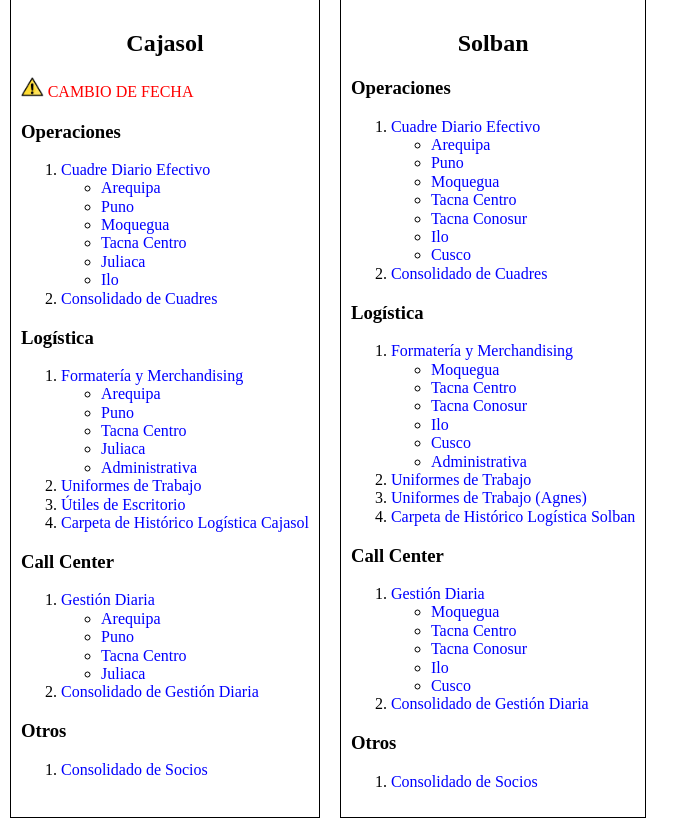
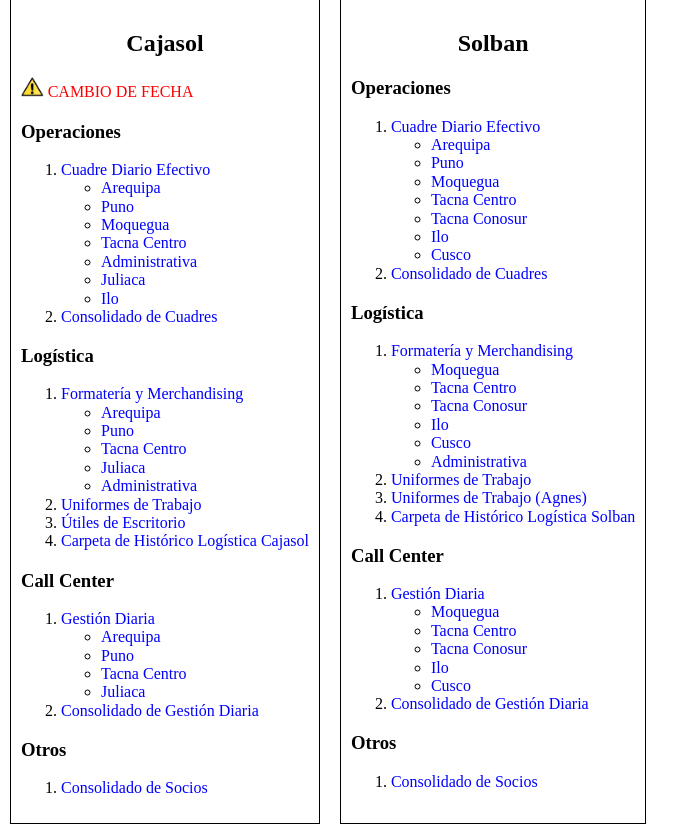
Before and after one commit to rooney2j/Cajasol-Enlaces, a Django app: page / in a window 1280 px wide. Shown: the part 109-943 px from the top of the page, without its empty margins (0-699 px from the left). Run offline with Django 3.2, Linux system fonts and the light colour scheme.

Commit message:
Se agregó la oficina administrativa

```diff
--- a/templates/index.html
+++ b/templates/index.html
@@ -58,6 +58,11 @@
                   <a href="https://docs.google.com/spreadsheets/d/1R8q14cIOjF4_GVOFmkTFK3oZ16LK0VUuT7crZlD-It4/edit?usp=sharing" target="_blank">Tacna Conosur</a>
                 </li>
                 -->
+
+                <!-- Nuevo, añadido el 14/02/2023 -->
+                <li>
+                  <a href="https://docs.google.com/spreadsheets/d/1kCFbYEojT-3ZN55rDZYsm3rdbqvGM9ZQGVVTDr3DU7w/edit?usp=sharing" target="_blank">Administrativa</a>
+                </li>
 
                 <li>
                   <a href="https://docs.google.com/spreadsheets/d/1_vw0CcQE232i1MtLfBi4N9dhvQG7NRKP9lH9mreUyTo/edit?usp=sharing" target="_blank">Juliaca</a>
```
